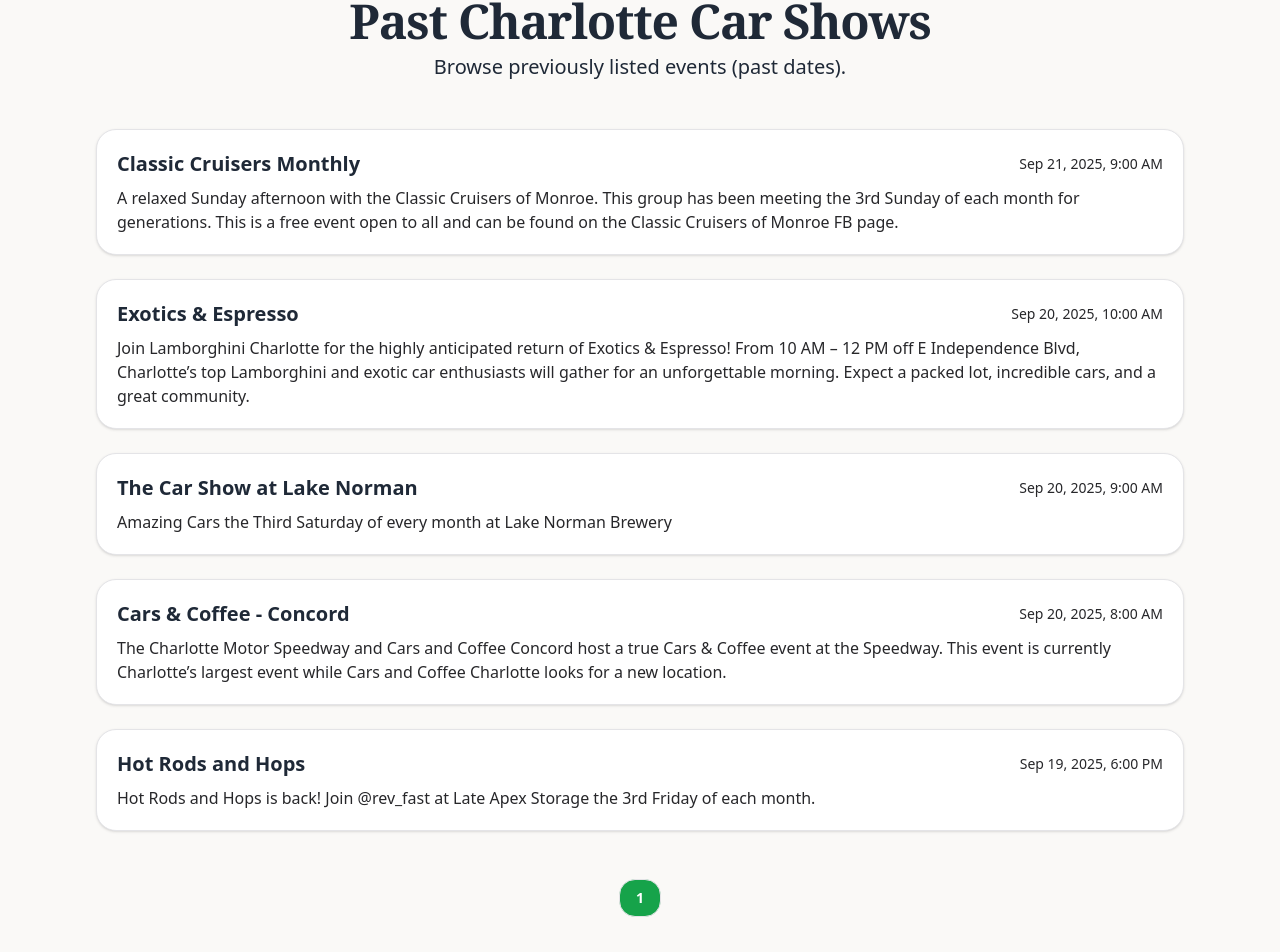
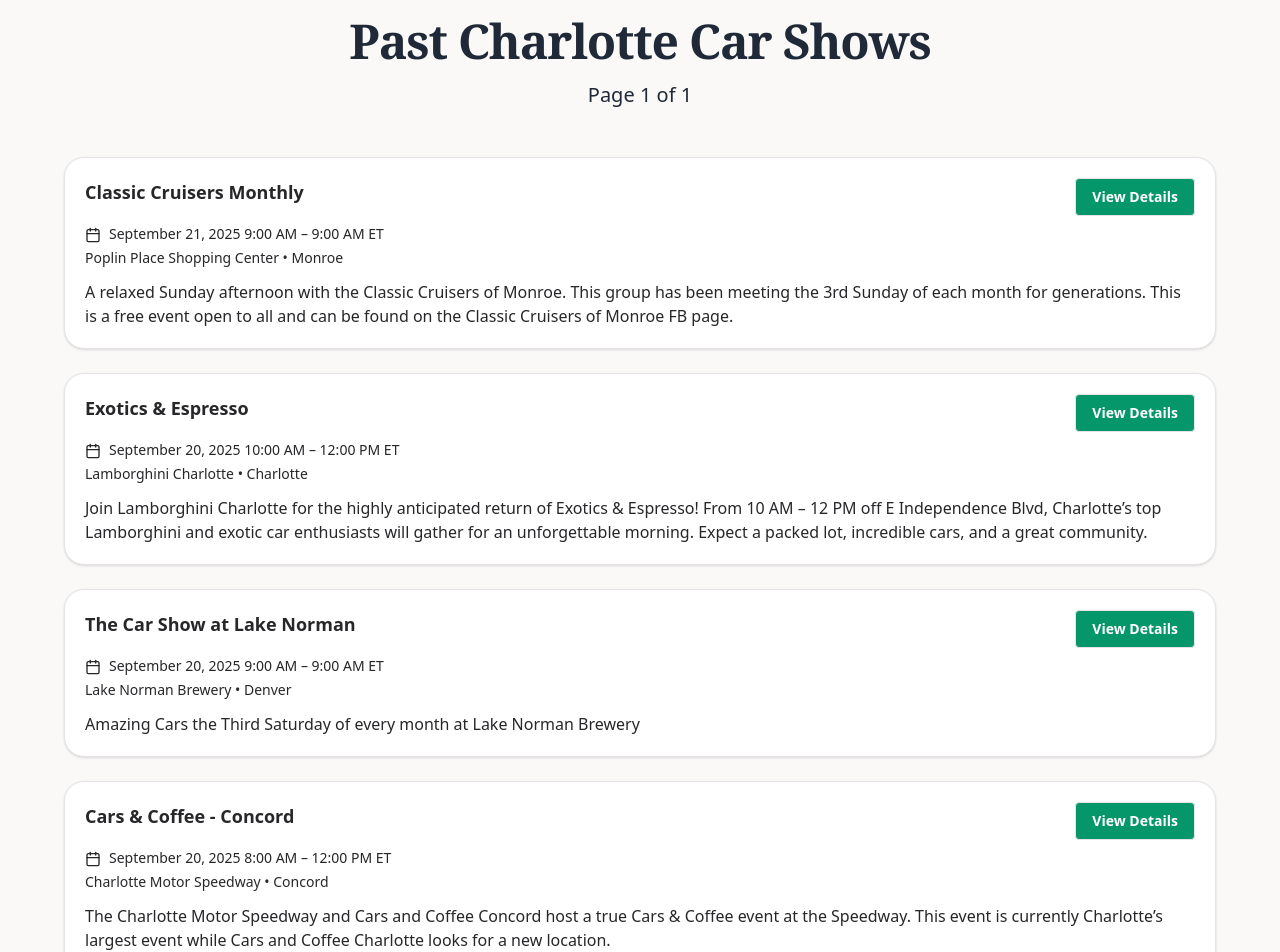
Before and after one commit to kevinscooke/ccs26, a Next.js app: page /events/past/page/1 in a window 1280 px wide. Shown: the part 120-1072 px from the top of the page. Built offline with nearby package versions, Linux system fonts and the light colour scheme.

Commit message:
rebuild with dates.

```diff
--- a/app/events/past/page.tsx
+++ b/app/events/past/page.tsx
@@ -1,66 +1,65 @@
-import React from "react";
 import Link from "next/link";
-// GoogleAd removed
-import eventsData from "../../data/events.json";
+import EventCard from "@/components/EventCard";
+import eventsData from "@/app/data/events.json";
 
 const PAGE_SIZE = 15;
 
-export function generateStaticParams() {
-  // No params for root past page
-  return [];
-}
+export default function PastEventsPage() {
+  const now = new Date();
 
-export default function PastEventsRoot() {
-  // Render first page of past events (page 1)
-  return <RedirectToFirstPastPage />;
-}
+  type EventType = (typeof eventsData)[number];
+  const pastEvents = (eventsData as EventType[])
+    .filter((e) => new Date(e.startAt) < now)
+    .sort(
+      (a, b) =>
+        new Date(b.startAt).getTime() - new Date(a.startAt).getTime() ||
+        a.title.localeCompare(b.title)
+    );
 
-function RedirectToFirstPastPage() {
-  // Static link-only page: show the first page of past events content server-side
-  const now = new Date();
-  type EventType = typeof eventsData[number];
-  const past = (eventsData as EventType[])
-    .filter((e) => e.status === "PUBLISHED" && new Date(e.startAt) < now)
-    .sort((a, b) => new Date(b.startAt).getTime() - new Date(a.startAt).getTime() || a.title.localeCompare(b.title));
-
-  const paginated = past.slice(0, PAGE_SIZE);
-  const totalPages = Math.ceil(past.length / PAGE_SIZE);
-
-  const tfmt = new Intl.DateTimeFormat("en-US", {
-    dateStyle: "medium",
-    timeStyle: "short",
-    timeZone: "America/New_York",
-  });
+  const page = 1;
+  const totalPages = Math.max(1, Math.ceil(pastEvents.length / PAGE_SIZE));
+  const items = pastEvents.slice((page - 1) * PAGE_SIZE, page * PAGE_SIZE);
 
   return (
-    <section className="w-full px-4 md:px-12 max-w-7xl mx-auto space-y-12 py-6">
-  {/* Top ad intentionally removed to avoid reserved space above hero */}
-      <header className="text-center space-y-2 mt-1">
-        <h1 className="text-4xl md:text-5xl font-bold tracking-tight text-[var(--fg)]" style={{ fontFamily: "'Source Serif Pro', Georgia, serif" }}>
+    <section className="container max-w-7xl mx-auto px-4 py-8 md:py-12">
+      <header className="text-center mb-12">
+        <h1
+          className="text-4xl md:text-5xl font-bold tracking-tight text-[var(--fg)]"
+          style={{ fontFamily: "'Source Serif Pro', Georgia, serif" }}
+        >
           Past Charlotte Car Shows
         </h1>
-        <p className="text-xl text-[var(--fg)]/70 max-w-2xl mx-auto">
-          Browse previously listed events (past dates).
+        <p className="text-xl text-[var(--fg)]/70 max-w-2xl mx-auto mt-4">
+          Browse previously listed events.
         </p>
       </header>
 
-      <div className="space-y-6">
-        {paginated.map((e: any) => (
-          <article key={e.id} className="ccs-card group">
-            <div className="flex items-center justify-between gap-3">
-              <h2 className="text-xl font-semibold text-[var(--fg)]">
-                <Link href={`/events/${e.slug}`} className="hover:text-green-600 transition-colors">{e.title}</Link>
-              </h2>
-              <div className="text-sm text-[var(--fg)]/60">{tfmt.format(new Date(e.startAt))}</div>
-            </div>
-            {e.description && <p className="mt-2 text-[var(--fg)]/70">{e.description}</p>}
-          </article>
+      <div className="space-y-6 mb-12">
+        {items.map((e) => (
+          // Use the same prop as other pages
+          <EventCard key={e.id} e={e} />
         ))}
+
+        {items.length === 0 && (
+          <div className="text-center py-12 text-[var(--fg)]/70">
+            No past events found.
+          </div>
+        )}
       </div>
 
+      {/* Pagination Controls (same structure/classes as /events) */}
       <nav className="flex justify-center gap-2 mt-8" aria-label="Pagination">
-        {totalPages > 1 && (
-          <Link href="/events/past/page/2/" className="ccs-btn px-4 py-2">Next</Link>
+        <Link href="/events/" className="ccs-btn px-4 py-2">
+          Upcoming events
+        </Link>
+        {totalPages > 1 ? (
+          <Link href="/events/past/page/2/" className="ccs-btn px-4 py-2">
+            Next Page
+          </Link>
+        ) : (
+          <span className="ccs-btn px-4 py-2 opacity-50 pointer-events-none">
+            Next Page
+          </span>
         )}
       </nav>
     </section>
--- a/app/events/past/page/[page]/page.tsx
+++ b/app/events/past/page/[page]/page.tsx
@@ -1,85 +1,71 @@
 import React from "react";
 import Link from "next/link";
-// GoogleAd removed
-import eventsData from "../../../../data/events.json";
+import EventCard from "@/components/EventCard";
+import eventsData from "@/app/data/events.json";
 
 const PAGE_SIZE = 15;
 
-export function generateStaticParams() {
+type Params = { page: string };
+
+export default function PastEventsPageNumber({ params }: { params: Params }) {
   const now = new Date();
-  type EventType = typeof eventsData[number];
-  const past = (eventsData as EventType[])
-    .filter((e: EventType) => e.status === "PUBLISHED" && new Date(e.startAt) < now)
-    .sort((a: EventType, b: EventType) => new Date(b.startAt).getTime() - new Date(a.startAt).getTime() || a.title.localeCompare(b.title));
+  const pageNum = Math.max(1, Number(params.page) || 1);
 
-  const totalPages = Math.ceil(past.length / PAGE_SIZE);
-  const pages: Array<{ page: string }> = [];
-  for (let i = 1; i <= totalPages; i++) {
-    pages.push({ page: String(i) });
-  }
-  return pages;
-}
+  type EventType = (typeof eventsData)[number];
+  const pastEvents = (eventsData as EventType[])
+    .filter((e) => new Date(e.startAt) < now)
+    .sort(
+      (a, b) =>
+        new Date(b.startAt).getTime() - new Date(a.startAt).getTime() ||
+        a.title.localeCompare(b.title)
+    );
 
-export default function PastEventsPage({ params }: { params: { page: string } }) {
-  const now = new Date();
-  const pageNum = Math.max(1, parseInt(params.page, 10) || 1);
-  type EventType = typeof eventsData[number];
-  const past = (eventsData as EventType[])
-    .filter((e: EventType) => e.status === "PUBLISHED" && new Date(e.startAt) < now)
-    .sort((a: EventType, b: EventType) => new Date(b.startAt).getTime() - new Date(a.startAt).getTime() || a.title.localeCompare(b.title));
+  const totalPages = Math.max(1, Math.ceil(pastEvents.length / PAGE_SIZE));
+  const start = (pageNum - 1) * PAGE_SIZE;
+  const items = pastEvents.slice(start, start + PAGE_SIZE);
 
-  const start = (pageNum - 1) * PAGE_SIZE;
-  const paginated = past.slice(start, start + PAGE_SIZE);
-  const totalPages = Math.ceil(past.length / PAGE_SIZE);
-
-  const tfmt = new Intl.DateTimeFormat("en-US", {
-    dateStyle: "medium",
-    timeStyle: "short",
-    timeZone: "America/New_York",
-  });
+  const prevHref = pageNum <= 1 ? "/events/" : pageNum === 2 ? "/events/past/" : `/events/past/page/${pageNum - 1}/`;
+  const nextHref = pageNum < totalPages ? `/events/past/page/${pageNum + 1}/` : null;
 
   return (
-    <section className="w-full px-4 md:px-12 max-w-7xl mx-auto space-y-12 py-6">
-  {/* Top ad intentionally removed to avoid reserved space above hero */}
-      <header className="text-center space-y-2 mt-1">
-        <h1 className="text-4xl md:text-5xl font-bold tracking-tight text-[var(--fg)]" style={{ fontFamily: "'Source Serif Pro', Georgia, serif" }}>
+    <section className="container max-w-7xl mx-auto px-4 py-8 md:py-12">
+      <header className="text-center mb-12">
+        <h1
+          className="text-4xl md:text-5xl font-bold tracking-tight text-[var(--fg)]"
+          style={{ fontFamily: "'Source Serif Pro', Georgia, serif" }}
+        >
           Past Charlotte Car Shows
         </h1>
-        <p className="text-xl text-[var(--fg)]/70 max-w-2xl mx-auto">
-          Browse previously listed events (past dates).
+        <p className="text-xl text-[var(--fg)]/70 max-w-2xl mx-auto mt-4">
+          Page {pageNum} of {totalPages}
         </p>
       </header>
 
-      <div className="space-y-6">
-        {paginated.map((e: any) => (
-          <article key={e.id} className="ccs-card group">
-            <div className="flex items-center justify-between gap-3">
-              <h2 className="text-xl font-semibold text-[var(--fg)]">
-                <Link href={`/events/${e.slug}`} className="hover:text-green-600 transition-colors">{e.title}</Link>
-              </h2>
-              <div className="text-sm text-[var(--fg)]/60">{tfmt.format(new Date(e.startAt))}</div>
-            </div>
-            {e.description && <p className="mt-2 text-[var(--fg)]/70">{e.description}</p>}
-          </article>
+      <div className="space-y-6 mb-12">
+        {items.map((e) => (
+          <EventCard key={e.id} e={e} />
         ))}
+
+        {items.length === 0 && (
+          <div className="text-center py-12 text-[var(--fg)]/70">
+            No past events found.
+          </div>
+        )}
       </div>
 
+      {/* Pagination Controls (same structure/classes as /events) */}
       <nav className="flex justify-center gap-2 mt-8" aria-label="Pagination">
-        {pageNum > 1 && (
-          <Link href={pageNum === 2 ? "/events/past/" : `/events/past/page/${pageNum - 1}/`} className="ccs-btn px-4 py-2">Previous</Link>
-        )}
-        {Array.from({ length: totalPages }, (_, i) => (
-          <Link
-            key={i + 1}
-            href={i === 0 ? "/events/past" : `/events/past/page/${i + 1}`}
-            className={`ccs-btn px-4 py-2${i + 1 === pageNum ? " ccs-btn-primary" : ""}`}
-            aria-current={i + 1 === pageNum ? "page" : undefined}
-          >
-            {i + 1}
+        <Link href={prevHref} className="ccs-btn px-4 py-2">
+          {pageNum <= 1 ? "Upcoming events" : "Previous Page"}
+        </Link>
+        {nextHref ? (
+          <Link href={nextHref} className="ccs-btn px-4 py-2">
+            Next Page
           </Link>
-        ))}
-        {pageNum < totalPages && (
-          <Link href={`/events/past/page/${pageNum + 1}`} className="ccs-btn px-4 py-2">Next</Link>
+        ) : (
+          <span className="ccs-btn px-4 py-2 opacity-50 pointer-events-none">
+            Next Page
+          </span>
         )}
       </nav>
     </section>
```
